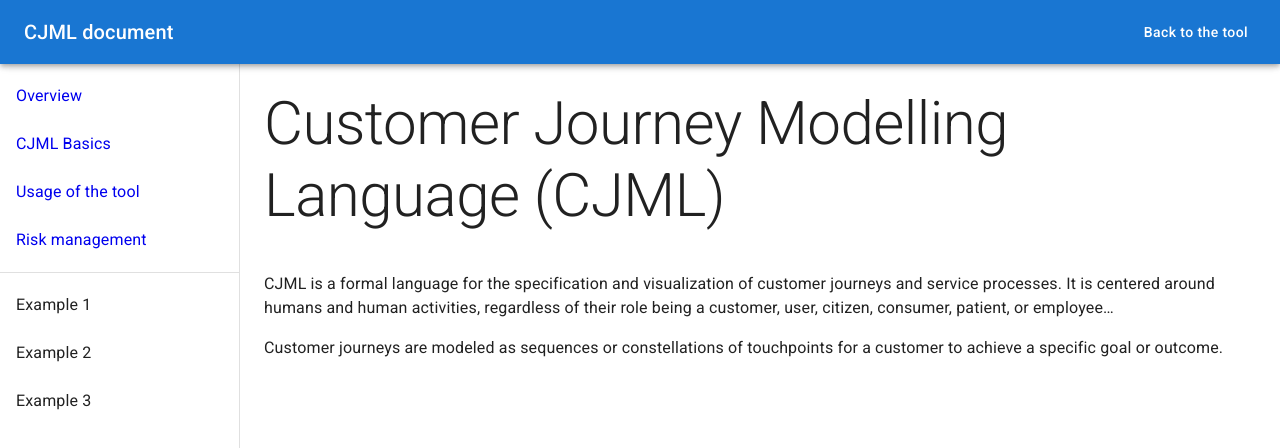
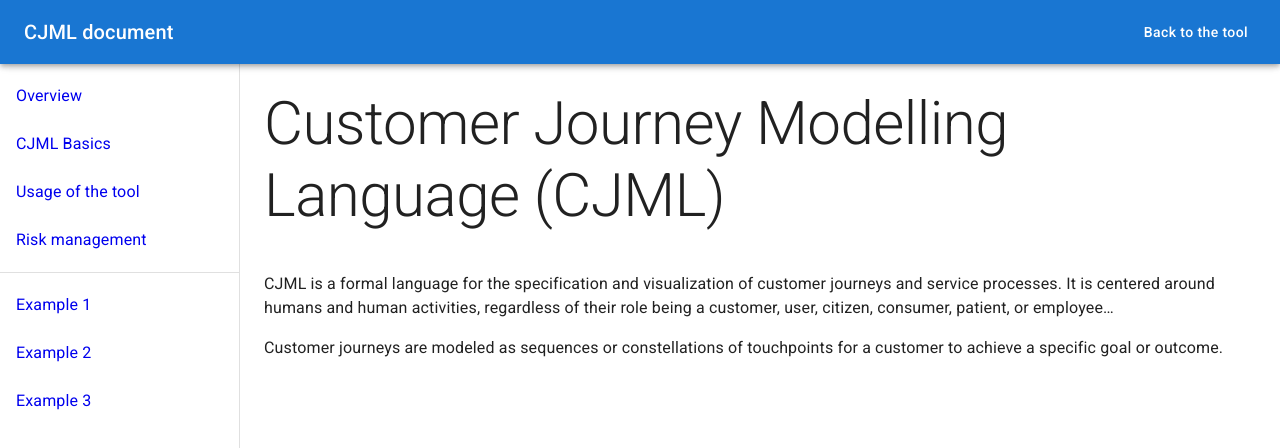
Before and after one commit to aika0725/remake-cjml-tool, a React (Create React App) app: page /document in a window 1280 px wide. Shown: the top 448 px of the page. Built offline with nearby package versions, Linux system fonts and the light colour scheme.

Commit message:
Fix routes

```diff
--- a/src/Document/SideBar.tsx
+++ b/src/Document/SideBar.tsx
@@ -26,20 +26,28 @@ const SideBar = () => {
       <Toolbar />
       <Box sx={{ overflow: 'auto' }}>
         <List>
-          {['Overview', 'CJML Basics', 'Usage of the tool', 'Risk management'].map(
-            (text, index) => (
-              <ListItem key={text} disablePadding component={Link} to={`/document/${text}`}>
-                <ListItemButton>
-                  <ListItemText primary={text} />
-                </ListItemButton>
-              </ListItem>
-            ),
-          )}
+          {['Overview', 'CJML Basics', 'Usage of the tool', 'Risk management'].map((text) => (
+            <ListItem
+              key={text}
+              disablePadding
+              component={Link}
+              to={`/document/${text.replace(/\s+/g, '-').toLowerCase()}`}
+            >
+              <ListItemButton>
+                <ListItemText primary={text} />
+              </ListItemButton>
+            </ListItem>
+          ))}
         </List>
         <Divider />
         <List>
-          {['Example 1', 'Example 2', 'Example 3'].map((text, index) => (
-            <ListItem key={text} disablePadding>
+          {['Example 1', 'Example 2', 'Example 3'].map((text) => (
+            <ListItem
+              key={text}
+              disablePadding
+              component={Link}
+              to={`/document/${text.replace(/\s+/g, '-').toLowerCase()}`}
+            >
               <ListItemButton>
                 <ListItemText primary={text} />
               </ListItemButton>
--- a/src/index.tsx
+++ b/src/index.tsx
@@ -17,10 +17,10 @@ root.render(
       <Route path='/' element={<App />}></Route>
       <Route path='/document' element={<Document />}>
         <Route index element={<Overview />} />
-        <Route path='Overview' element={<Overview />} />
-        <Route path='Usage of the tool' element={<Usage />} />
-        <Route path='CJML Basics' element={<Basic />} />
-        <Route path='Risk management' element={<Risk />} />
+        <Route path='overview' element={<Overview />} />
+        <Route path='usage-of-the-tool' element={<Usage />} />
+        <Route path='cjml-basics' element={<Basic />} />
+        <Route path='risk-management' element={<Risk />} />
       </Route>
     </Routes>
   </BrowserRouter>,
```
